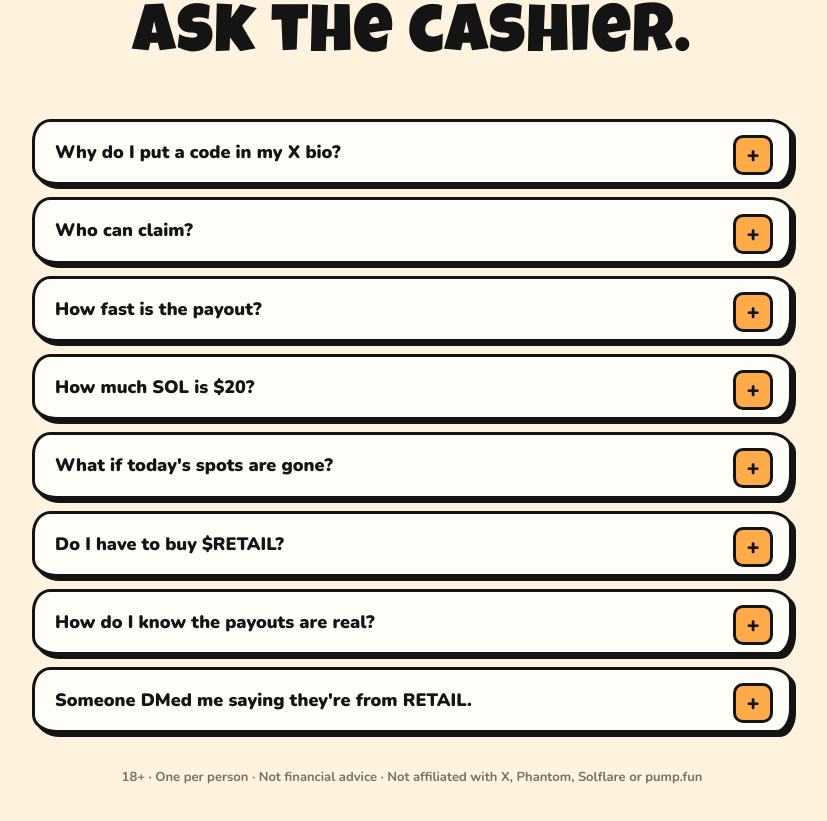
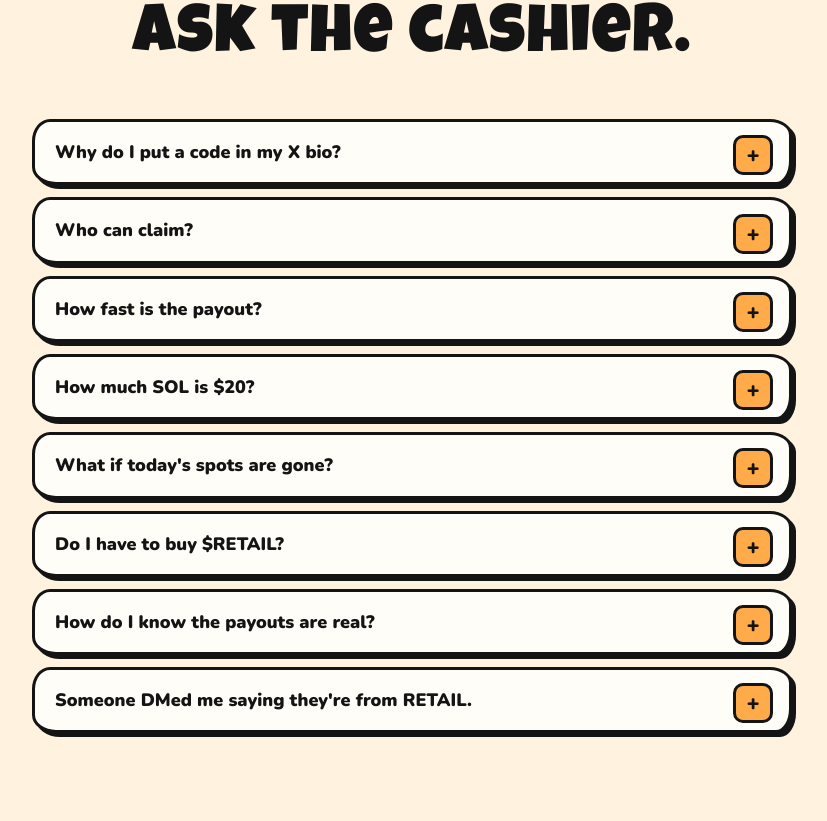
Before and after one commit to madii506/retail-store, a website: page index.html in a window 1280 px wide. Shown: the part 6827-7648 px from the top of the page, without its empty margins (228-1055 px from the left). Drawn offline with Linux system fonts and the light colour scheme; no server answers.

Commit message:
Add files via upload

```diff
--- a/index.html
+++ b/index.html
@@ -239,7 +239,6 @@
       <details><summary>How do I know the payouts are real?</summary><div class="a"><p>Every receipt links to its transaction on Solscan, every payout memo carries its receipt number, the payout wallet is public, and the site's code is open on GitHub.</p></div></details>
       <details><summary>Someone DMed me saying they're from RETAIL.</summary><div class="a"><p>That's a scam. We never DM, never ask for your secret words, and never ask you to send anything first. Block and report.</p></div></details>
     </div>
-    <p class="mute" style="text-align:center;font-size:13px;margin:34px 0 0">18+ · One per person · Not financial advice · Not affiliated with X, Phantom, Solflare or pump.fun</p>
   </div>
 </section>
 
```
